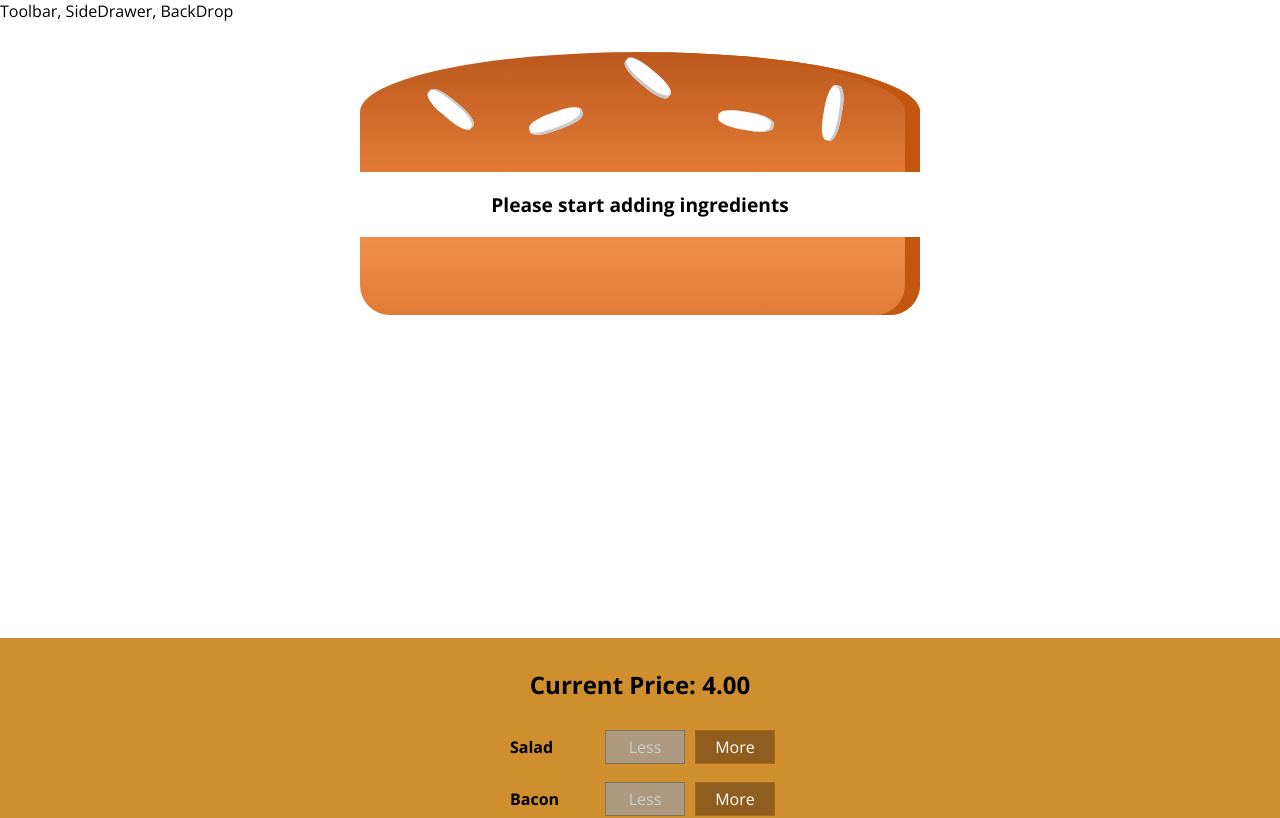
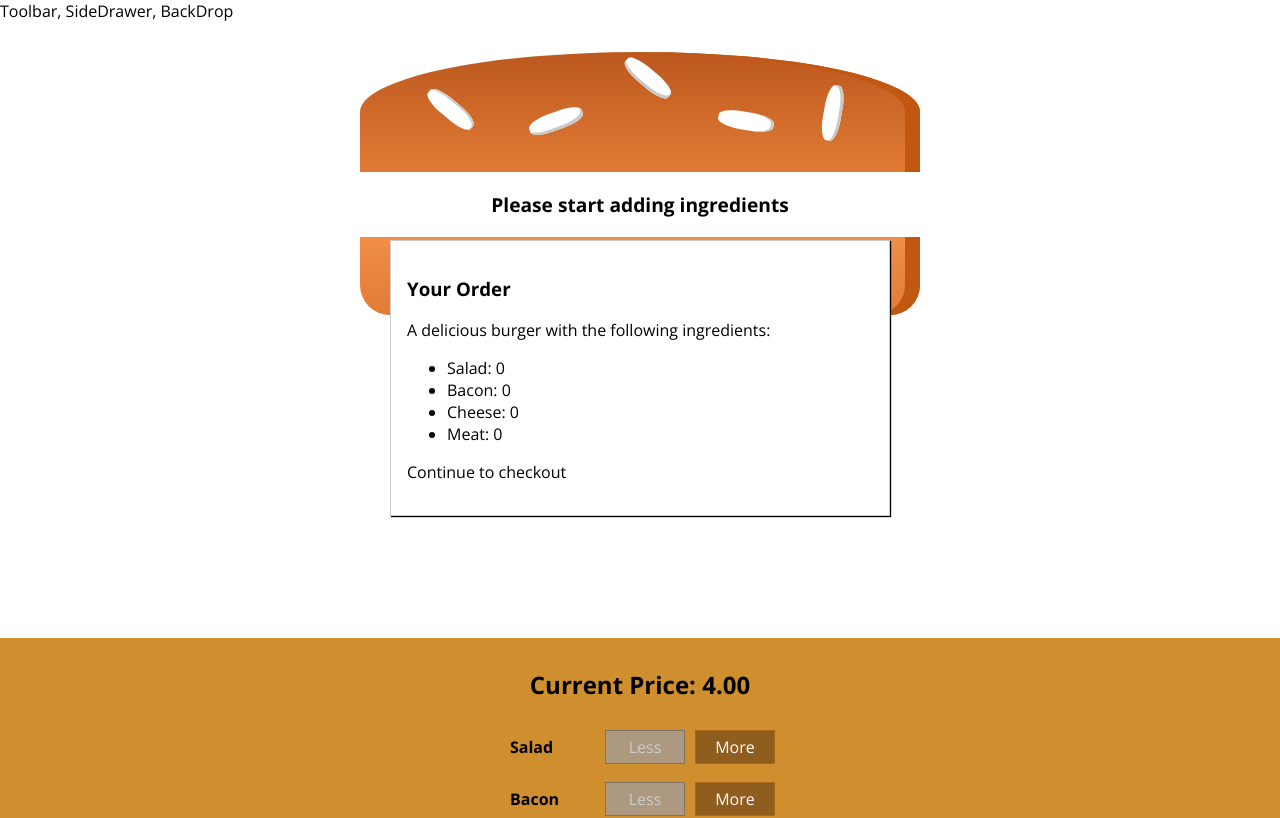
Before and after one commit to kaollie74/burger-app, a React app: page / in a window 1280 px wide. Shown: the top 818 px of the page. Built offline with nearby package versions, Linux system fonts and the light colour scheme.

Commit message:
added a modal and pass the properties of this.state.ingredients to orderSummary to display the values in the modal

```diff
--- /dev/null
+++ b/src/components/Burger/OrderSummary/OrderSummary.js
@@ -0,0 +1,30 @@
+import React from 'react'
+
+import Aux from '../../../hoc/Aux';
+
+const OrderSummary = (props) => {
+
+  // convert object into array of keys
+  // then map() through them to get the values.
+  const ingredientSummary = Object.keys(props.ingredients)
+    .map((item) => {
+      return (
+        <li key={item}>
+          <span style={{ textTransform: 'capitalize' }}>{item}</span>: {props.ingredients[item]}
+        </li>
+      )
+    });
+
+  return (
+    <Aux>
+      <h3>Your Order</h3>
+      <p>A delicious burger with the following ingredients:</p>
+      <ul>
+        {ingredientSummary}
+      </ul>
+      <p>Continue to checkout</p>
+    </Aux>
+  )
+}
+
+export default OrderSummary;
--- /dev/null
+++ b/src/components/UI/Modal/Modal.css
@@ -0,0 +1,20 @@
+.Modal {
+  position: fixed;
+  z-index: 500;
+  background-color: white;
+  width: 70%;
+  border: 1px solid #ccc;
+  box-shadow: 1px 1px 1px black;
+  padding: 16px;
+  left: 15%;
+  top: 30%;
+  box-sizing: border-box;
+  transition: all 0.3s ease-out;
+}
+
+@media (min-width: 600px) {
+  .Modal {
+      width: 500px;
+      left: calc(50% - 250px);
+  }
+}
--- /dev/null
+++ b/src/components/UI/Modal/Modal.js
@@ -0,0 +1,13 @@
+import React from 'react'
+
+import classes from "./Modal.css";
+
+const Modal = (props) => {
+  return (
+    <div className={classes.Modal}>
+      {props.children}
+    </div>
+  )
+}
+
+export default Modal
--- a/src/containers/BurgerBuilder/BurgerBuilder.js
+++ b/src/containers/BurgerBuilder/BurgerBuilder.js
@@ -1,8 +1,11 @@
 import React, { Component } from 'react'
 
+// IMPORT COMPONENTS/CONTAINERS
 import Aux from "../../hoc/Aux";
 import Burger from "../../components/Burger/Burger";
 import BuildControls from "../../components/Burger/BuildControls/BuildControls";
+import Modal from "../../components/UI/Modal/Modal";
+import OrderSummary from "../../components/Burger/OrderSummary/OrderSummary";
 
 
 const INGREDIENT_PRICES = {
@@ -104,6 +107,10 @@
     }
     return (
       <Aux>
+        <Modal>
+          <OrderSummary ingredients={this.state.ingredients} />
+        </Modal>
+
         <div><Burger ingredients={this.state.ingredients} /></div>
         <div>
           <BuildControls
@@ -116,6 +123,7 @@
         </div>
       </Aux>
     )
+
   }
 }
 
```
Also changed, not shown: src/components/UI/Backdrop/Backdrop.js (added).
